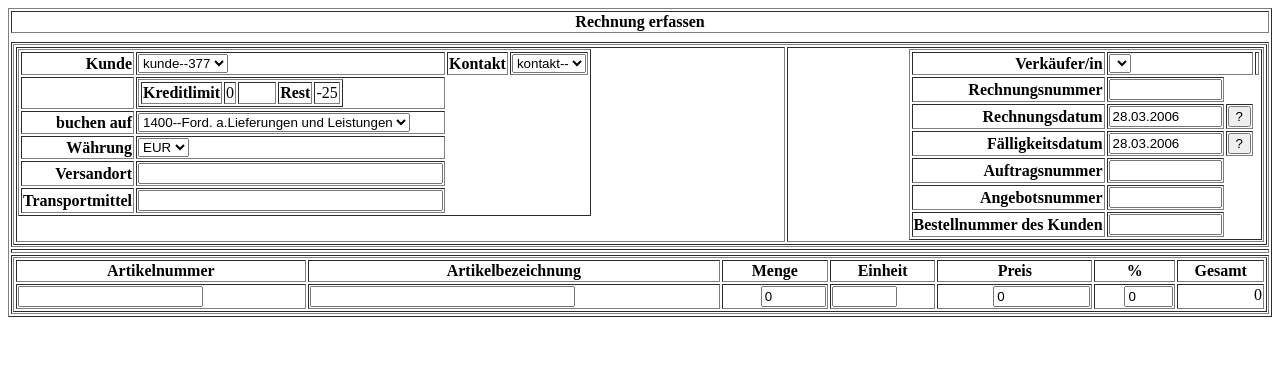
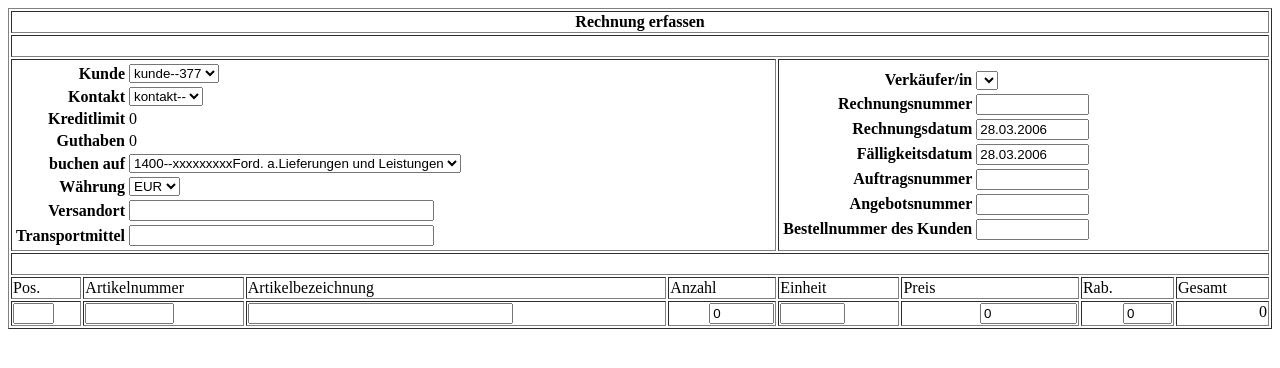
Before and after one commit to BackupTheBerlios/unternehmer-svn, a PHP site: page /verkauf/rechnung_erfassen.php in a window 1280 px wide. Shown: the top 368 px of the page. Run offline with PHP 8.4, Linux system fonts and the light colour scheme; lists and menus that the app fills with data are empty.

Commit message:
rechnungsmaske erstellt

```diff
--- a/branches/flo/verkauf/rechnung_erfassen.php
+++ b/branches/flo/verkauf/rechnung_erfassen.php
@@ -2,45 +2,40 @@
 <body>
 
 <table width="100%" border="1">
-  <tr class=listtop>
-    <th class=listtop>Rechnung erfassen</th>
+<tr>
+	<th colspan="8"><center>Rechnung erfassen</center></th>
 </tr>
-  <tr height="5"></tr>
 <tr>
-    <td>
-
-      <table width=100% border="1">
-	<tr valign=top>
-	  <td>
-	    <table border="1">
+	<td colspan="8">&nbsp;</td>
+</tr>
+<tr>
+	<td colspan="4">
+	<table width="50%">
 	<tr>
 		<th align=right nowrap>Kunde</th>
-		<td colspan=3><select name=customer><option selected>kunde--377
+		<td colspan=3><select name=customer>
+			<option>kunde--377
 <!-- php stuff dynamisch -->
-		</td>
+		 </select>
+	</tr>
+	<tr>
  		<th align=right nowrap>Kontakt</th>
 	        <td colspan=3><select name=contact>
 			<option>kontakt--
+<!-- php stuff dynamisch -->
 		</select>
 	</tr>
 	<tr>
-		<td></td>
-		<td colspan=3>
-		  <table border="1">
+		<th align="right">Kreditlimit</th>
+		<td>0</td>
+	</tr>
 	<tr>
-		      <th nowrap>Kreditlimit</th>
+		<th align="right">Guthaben</th>
 		<td>0</td>
-		      <td width=20%></td>
-		      <th nowrap>Rest</th>
-		      <td class="plus0">-25</td>
 	</tr>
-		  </table>
-		</td>
-	      </tr>
-
 	<tr>
 		<th align=right nowrap>buchen auf</th>
-		<td colspan=3><select name=AR><option selected>1400--Ford. a.Lieferungen und Leistungen
+		<td colspan=3><select name=AR><option selected>1400--xxxxxxxxxFord. a.Lieferungen und Leistungen
 <!-- php dynamisch -->
 		</select></td>
 	</tr>
@@ -60,15 +55,14 @@
 	</tr>
 	</table>
 	</td>
-	  <td align=right>
-	    <table border="1">
+	<td colspan="4">
+	<table>
 	<tr>
 	        <th align=right nowrap>Verk&auml;ufer/in</th>
-		<td colspan=2><select name=employee>
+		<td colspan=3><select name=employee>
 			<option>
 		</select>
 		</td>
-                <td></td>
       	</tr>
       	<tr>
 		<th align=right nowrap>Rechnungsnummer</th>
@@ -77,12 +71,10 @@
       	<tr>
 		<th align=right>Rechnungsdatum</th>
        		<td><input name=invdate id=invdate size=11 title="dd.mm.yy" value=28.03.2006></td>
-       		<td><input type=button name=invdate id="trigger1" value=?></td>
       	</tr>
       	<tr>
 		<th align=right>F&auml;lligkeitsdatum</th>
       		 <td width="13"><input name=duedate id=duedate size=11 title="dd.mm.yy" value=28.03.2006></td>
-	         <td width="4"><input type=button name=duedate id="trigger2" value=?></td></td>
       	</tr>
       	<tr>
 		<th align=right nowrap>Auftragsnummer</th>
@@ -98,28 +90,24 @@
       	</tr>
 	</table>
 </td>
-	</tr>
-      </table>
-    </td>
+<tr>
+	<td colspan="8">&nbsp;</td>
 </tr>
 <tr>
-    <td>
-    </td>
+	<td>Pos.</td>
+	<td>Artikelnummer</td>
+	<td>Artikelbezeichnung</td>
+	<td>Anzahl</td>
+	<td>Einheit</td>
+	<td>Preis</td>
+	<td>Rab.</td>
+	<td>Gesamt</td>
 </tr>
-   <tr>
-    <td>
-      <table width=100% border="1">
-	<tr class=listheading>
-<th class=listheading nowrap>Artikelnummer</th>
-<th class=listheading nowrap>Artikelbezeichnung</th>
-<th class=listheading nowrap>Menge</th>
-<th class=listheading nowrap>Einheit</th>
-<th class=listheading nowrap>Preis</th>
-<th class=listheading>%</th>
-<th class=listheading nowrap>Gesamt</th>
-        </tr>
+
+<!-- php dynamisch -->
 <tr valign=top>
-<td><input name="partnumber_1" size=20 value=""></td>
+	<td><input name="pos_1" size="2"></td>
+	<td><input name="partnumber_1" size=8 value=""></td>
 	<td><input name="description_1" size=30 value=""></td>
 	<td align=right><input name="qty_1" size=5 value=0></td>
 	<td><input name="unit_1" size=5 value=""></td>
@@ -127,6 +115,7 @@
 	<td align=right><input name="discount_1" size=3 value=0></td>
 	<td align=right>0</td>
 </tr>
+
 </table>
 </body>
 </html>
```
Lines whose indentation alone changed are shown as unchanged.
